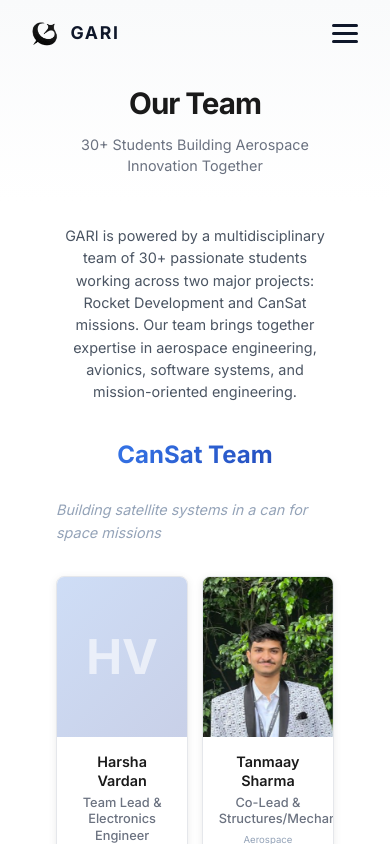
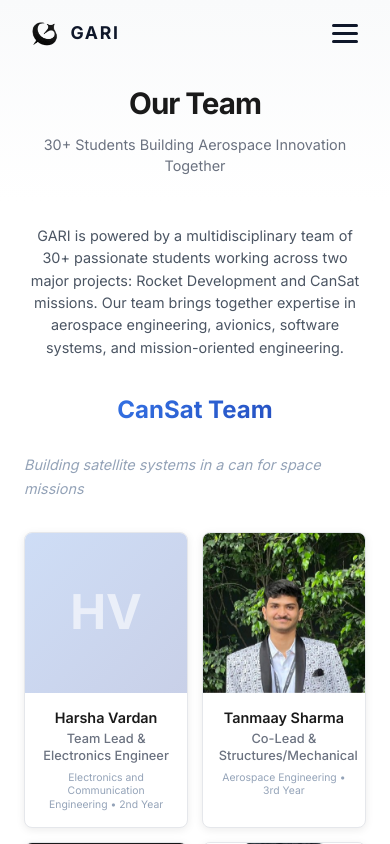
Before and after one commit to chandu1234678/GARI, a React (Create React App) app: page /team in a window 390 px wide. Shown: the top 844 px of the page. Built offline with nearby package versions, Linux system fonts and the light colour scheme; the HTML template or start-up script is replaced by a standard one.

Commit message:
Update team page: CanSat team first, Bharat as 3rd member, improve mobile card layout and spacing

```diff
--- a/src/components/sections/Hero.css
+++ b/src/components/sections/Hero.css
@@ -423,15 +423,16 @@
   .hero h1 {
     font-size: 1.65rem;
     letter-spacing: -0.5px;
-    margin-bottom: 1.25rem;
+    margin-bottom: 1.5rem;
     text-shadow: 0 2px 8px rgba(255, 255, 255, 0.8);
-    line-height: 1.25;
-    padding: 0;
+    line-height: 1.3;
+    padding: 0 0.5rem;
   }
 
   .gradient-text {
     display: block;
-    margin-top: 0.5rem;
+    margin-top: 0.75rem;
+    margin-bottom: 0.5rem;
   }
 
   .gradient-line {
@@ -440,10 +441,11 @@
 
   .hero-description {
     font-size: 0.95rem;
-    line-height: 1.6;
+    line-height: 1.65;
     margin-bottom: 1.75rem;
+    margin-top: 0.5rem;
     text-shadow: 0 1px 4px rgba(255, 255, 255, 0.6);
-    padding: 0;
+    padding: 0 0.5rem;
   }
 
   .hero-buttons {
--- a/src/pages/Pages.css
+++ b/src/pages/Pages.css
@@ -242,7 +242,11 @@
 /* Responsive */
 @media (max-width: 768px) {
   .page-hero {
-    padding: 5rem 1.5rem 1.5rem;
+    padding: 5rem 1.25rem 1.5rem;
+  }
+
+  .container {
+    padding: 0 0.75rem;
   }
 
   .page-hero h1 {
@@ -256,7 +260,7 @@
   }
 
   .content-section {
-    padding: 1.5rem 1.5rem;
+    padding: 1.5rem 0.75rem;
   }
 
   .about-text {
--- a/src/pages/TeamPage.css
+++ b/src/pages/TeamPage.css
@@ -292,16 +292,16 @@
 @media (max-width: 768px) {
   .team-grid {
     grid-template-columns: repeat(3, 1fr);
-    gap: 1rem;
+    gap: 0.4rem;
   }
 
   .team-card {
     padding: 0;
-    border-radius: 4px;
+    border-radius: 6px;
   }
 
   .team-image {
-    height: 180px;
+    height: 220px;
     border-radius: 0;
   }
 
@@ -317,24 +317,27 @@
   }
 
   .team-info {
-    padding: 0.7rem 0.5rem 0.9rem;
+    padding: 0.8rem 0.6rem 1rem;
   }
 
   .team-info h3 {
-    font-size: 0.85rem;
-    margin-bottom: 0.3rem;
+    font-size: 0.9rem;
+    margin-bottom: 0.35rem;
     font-weight: 600;
+    line-height: 1.2;
   }
 
   .team-role {
-    font-size: 0.7rem;
-    margin-bottom: 0.25rem;
+    font-size: 0.75rem;
+    margin-bottom: 0.3rem;
     font-weight: 500;
+    line-height: 1.3;
   }
 
   .team-branch {
-    font-size: 0.65rem;
+    font-size: 0.7rem;
     font-weight: 400;
+    line-height: 1.3;
   }
 
   .overlay-description {
@@ -353,46 +356,49 @@
 @media (max-width: 480px) {
   .team-grid {
     grid-template-columns: repeat(3, 1fr);
-    gap: 0.8rem;
+    gap: 0.35rem;
   }
 
   .team-card {
-    border-radius: 4px;
+    border-radius: 6px;
   }
 
   .team-image {
-    height: 150px;
+    height: 180px;
     border-radius: 0;
   }
 
   .team-info {
-    padding: 0.6rem 0.4rem 0.7rem;
+    padding: 0.7rem 0.5rem 0.8rem;
   }
 
   .team-info h3 {
     font-size: 0.8rem;
     font-weight: 600;
+    line-height: 1.2;
   }
 
   .team-role {
-    font-size: 0.65rem;
+    font-size: 0.7rem;
     font-weight: 500;
+    line-height: 1.3;
   }
 
   .team-branch {
-    font-size: 0.6rem;
+    font-size: 0.65rem;
     font-weight: 400;
+    line-height: 1.3;
   }
 }
 
 @media (min-width: 481px) and (max-width: 640px) {
   .team-grid {
-    grid-template-columns: repeat(4, 1fr);
-    gap: 0.9rem;
+    grid-template-columns: repeat(3, 1fr);
+    gap: 0.4rem;
   }
 
   .team-image {
-    height: 160px;
+    height: 200px;
   }
 }
 
```
Also changed, not shown: src/components/sections/AllSections.css (+7 -0 lines).
